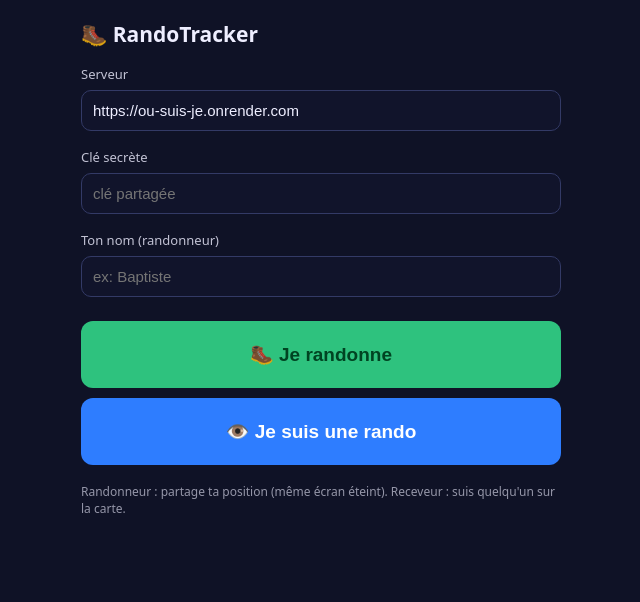
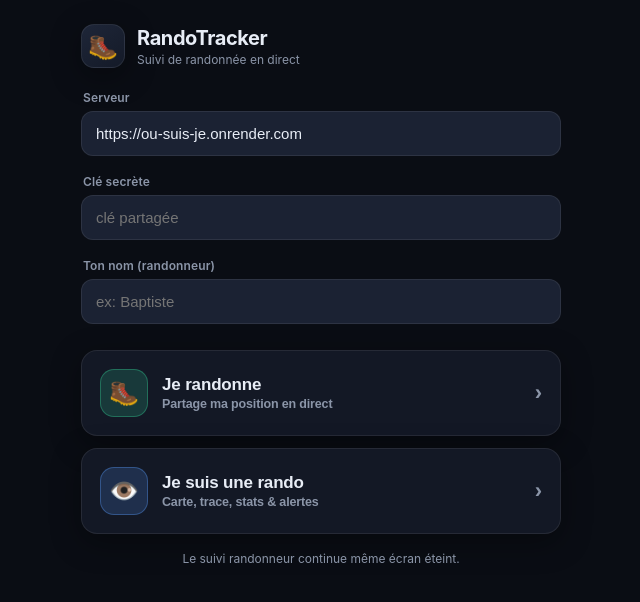
Before and after one commit to baaaptiiste/ou-suis-je, a website: page app/www/index.html in a window 1280 px wide. Shown: the whole page, without its empty margins (319-959 px from the left). Drawn offline with nearby package versions, Linux system fonts and the light colour scheme.

Commit message:
style: refonte graphique app (design moderne sobre - accueil, randonneur, receveur)

```diff
--- a/app/www/index.html
+++ b/app/www/index.html
@@ -6,45 +6,109 @@
   <title>RandoTracker</title>
   <link rel="stylesheet" href="https://unpkg.com/leaflet@1.9.4/dist/leaflet.css" />
   <style>
-    :root { color-scheme: dark; }
-    * { box-sizing: border-box; }
-    body { font-family: system-ui, sans-serif; margin: 0; background: #0f1226; color: #eef; }
+    :root {
+      color-scheme: dark;
+      --bg: #0a0d14;
+      --bg2: #131825;
+      --bg3: #1b2233;
+      --border: rgba(255,255,255,.08);
+      --text: #e8edf6;
+      --muted: #8b95a8;
+      --green: #34d399;
+      --blue: #5b9dff;
+      --red: #ff6b7a;
+      --amber: #f2c14e;
+      --radius: 16px;
+      --shadow: 0 8px 30px rgba(0,0,0,.35);
+    }
+    * { box-sizing: border-box; -webkit-tap-highlight-color: transparent; }
+    body {
+      font-family: -apple-system, BlinkMacSystemFont, "Segoe UI", system-ui, sans-serif;
+      margin: 0; background: var(--bg); color: var(--text);
+      -webkit-font-smoothing: antialiased;
+    }
     .screen { display: none; }
     .screen.on { display: block; }
-    .pad { padding: 20px; max-width: 520px; margin: 0 auto; }
-    h1 { font-size: 21px; margin: 0 0 14px; }
-    label { font-size: 13px; opacity: .8; }
-    input { width: 100%; padding: 11px; margin: 6px 0 14px; border-radius: 10px; border: 1px solid #333a66; background: #11142b; color: #eef; font-size: 15px; }
-    button { font-size: 17px; padding: 14px; border: 0; border-radius: 12px; cursor: pointer; width: 100%; margin-top: 10px; font-weight: 700; }
-    .big { padding: 22px; font-size: 19px; }
-    .blue { background: #2e7dff; color: #fff; }
-    .green { background: #2ec27e; color: #042; }
-    .start { background: #2ec27e; color: #042; }
-    .stop { background: #ff5d6c; color: #400; }
-    .arr { background: #f5c518; color: #330; }
-    .ghost { background: #1a1e3a; color: #9fb; }
-    .back { background: none; color: #8ab; width: auto; padding: 8px 0; margin: 0; font-size: 14px; font-weight: 600; text-align: left; }
-    .stats { display: grid; grid-template-columns: 1fr 1fr; gap: 8px; margin-top: 14px; }
-    .stat { background: #11142b; padding: 10px; border-radius: 10px; }
-    .stat b { display: block; font-size: 18px; }
-    .stat span { font-size: 12px; opacity: .7; }
-    #log { margin-top: 14px; font-size: 13px; opacity: .85; min-height: 20px; }
+    .pad { padding: 24px 20px calc(24px + env(safe-area-inset-bottom)); max-width: 520px; margin: 0 auto; }
+
+    .brand { display: flex; align-items: center; gap: 12px; margin-bottom: 22px; }
+    .brand .logo { width: 44px; height: 44px; border-radius: 13px; display: flex; align-items: center; justify-content: center; font-size: 24px; background: linear-gradient(145deg, #1e2638, #141a28); border: 1px solid var(--border); box-shadow: var(--shadow); }
+    .brand h1 { font-size: 20px; margin: 0; letter-spacing: -.02em; }
+    .brand .tag { font-size: 12px; color: var(--muted); margin-top: 2px; }
+    h1 { font-size: 20px; margin: 0 0 16px; letter-spacing: -.02em; }
+
+    label { display: block; font-size: 12px; color: var(--muted); margin: 4px 2px 6px; font-weight: 600; letter-spacing: .01em; }
+    input {
+      width: 100%; padding: 13px 14px; margin: 0 0 14px; font-size: 15px;
+      border-radius: 12px; border: 1px solid var(--border); background: var(--bg3); color: var(--text);
+      transition: border-color .15s, box-shadow .15s; outline: none;
+    }
+    input:focus { border-color: var(--green); box-shadow: 0 0 0 3px rgba(52,211,153,.18); }
+
+    button {
+      font-size: 16px; padding: 15px 16px; border: 0; border-radius: 14px; cursor: pointer;
+      width: 100%; margin-top: 12px; font-weight: 600; letter-spacing: -.01em;
+      transition: transform .08s ease, filter .15s; color: #fff;
+    }
+    button:active { transform: scale(.985); filter: brightness(1.05); }
+    .start { background: var(--green); color: #052b1e; }
+    .stop { background: var(--red); color: #2b0509; }
+    .arr { background: var(--amber); color: #2b2205; }
+    .blue { background: var(--blue); color: #04152e; }
+    .green { background: var(--green); color: #052b1e; }
+    .ghost { background: var(--bg3); color: var(--text); border: 1px solid var(--border); }
+
+    /* Cartes de choix de mode */
+    .mode {
+      --acc: var(--green);
+      display: flex; align-items: center; gap: 14px; text-align: left;
+      padding: 18px; background: var(--bg2); color: var(--text);
+      border: 1px solid var(--border); border-radius: var(--radius); box-shadow: var(--shadow);
+    }
+    .mode.blue { --acc: var(--blue); background: var(--bg2); }
+    .mode.green { --acc: var(--green); background: var(--bg2); }
+    .mode .mode-ico {
+      flex: 0 0 auto; width: 48px; height: 48px; border-radius: 14px; font-size: 24px;
+      display: flex; align-items: center; justify-content: center;
+      background: color-mix(in srgb, var(--acc) 18%, transparent);
+      border: 1px solid color-mix(in srgb, var(--acc) 35%, transparent);
+    }
+    .mode .mode-txt { display: flex; flex-direction: column; gap: 2px; }
+    .mode .mode-txt b { font-size: 17px; font-weight: 600; }
+    .mode .mode-txt small { font-size: 12.5px; color: var(--muted); }
+    .mode::after { content: "›"; margin-left: auto; color: var(--muted); font-size: 22px; }
+
+    .back {
+      background: none; color: var(--muted); width: auto; padding: 6px 0; margin: 0 0 4px;
+      font-size: 14px; font-weight: 600; text-align: left;
+    }
+    .sub { font-size: 12px; color: var(--muted); margin-top: 16px; line-height: 1.5; text-align: center; }
+
+    .stats { display: grid; grid-template-columns: 1fr 1fr; gap: 10px; margin-top: 18px; }
+    .stat { background: var(--bg2); padding: 14px; border-radius: 14px; border: 1px solid var(--border); }
+    .stat b { display: block; font-size: 21px; font-weight: 700; letter-spacing: -.02em; font-variant-numeric: tabular-nums; }
+    .stat span { font-size: 11px; color: var(--muted); text-transform: uppercase; letter-spacing: .04em; }
+
+    #log { margin-top: 16px; font-size: 13px; color: var(--muted); min-height: 20px; padding: 11px 13px; background: var(--bg2); border: 1px solid var(--border); border-radius: 12px; }
 
     /* Receveur plein ecran */
     #receiver.on { display: flex; flex-direction: column; height: 100vh; }
-    #recHead { padding: 8px 12px; }
-    #bar { font-size: 13px; opacity: .9; margin-top: 4px; }
-    #alert { display: none; padding: 9px 12px; font-weight: 700; }
-    #alert.warn { display: block; background: #f5c518; color: #330; }
-    #alert.danger { display: block; background: #ff5d6c; color: #fff; }
-    #alert.ok { display: block; background: #2ec27e; color: #042; }
-    #recStats { display: grid; grid-template-columns: repeat(4,1fr); gap: 6px; padding: 6px 10px; background: #11142b; }
-    #recStats .stat { padding: 7px; }
-    #recStats b { font-size: 15px; }
-    #recStats span { font-size: 10px; }
+    #recHead { padding: calc(10px + env(safe-area-inset-top)) 14px 10px; background: var(--bg2); border-bottom: 1px solid var(--border); }
+    #bar { font-size: 14px; font-weight: 600; margin-top: 2px; letter-spacing: -.01em; }
+    #alert { display: none; padding: 11px 14px; font-weight: 600; font-size: 14px; }
+    #alert.warn { display: block; background: var(--amber); color: #2b2205; }
+    #alert.danger { display: block; background: var(--red); color: #fff; }
+    #alert.ok { display: block; background: var(--green); color: #052b1e; }
+    #recStats { display: grid; grid-template-columns: repeat(4,1fr); gap: 1px; padding: 0; background: var(--border); }
+    #recStats .stat { padding: 9px 8px; border-radius: 0; border: 0; background: var(--bg); }
+    #recStats b { font-size: 16px; }
+    #recStats span { font-size: 9.5px; }
     #map { flex: 1; width: 100%; }
-    #mapctrl { display: flex; gap: 8px; margin-top: 6px; }
-    .mapbtn { width: auto; margin: 0; padding: 7px 12px; font-size: 13px; background: #1a1e3a; color: #cde; }
+    #mapctrl { display: flex; gap: 8px; margin-top: 8px; }
+    .mapbtn {
+      width: auto; margin: 0; padding: 8px 14px; font-size: 13px; font-weight: 600;
+      background: var(--bg3); color: var(--text); border: 1px solid var(--border); border-radius: 999px;
+    }
   </style>
 </head>
 <body>
@@ -52,16 +116,28 @@
   <!-- ACCUEIL -->
   <section id="home" class="screen on">
     <div class="pad">
-      <h1>🥾 RandoTracker</h1>
+      <div class="brand">
+        <div class="logo">🥾</div>
+        <div>
+          <h1>RandoTracker</h1>
+          <div class="tag">Suivi de randonnée en direct</div>
+        </div>
+      </div>
       <label>Serveur</label>
       <input id="base" placeholder="https://ou-suis-je.onrender.com" />
       <label>Clé secrète</label>
       <input id="key" placeholder="clé partagée" />
       <label>Ton nom (randonneur)</label>
       <input id="hname" placeholder="ex: Baptiste" />
-      <button class="big green" id="goHiker">🥾 Je randonne</button>
-      <button class="big blue" id="goReceiver">👁️ Je suis une rando</button>
-      <p style="font-size:12px;opacity:.6;margin-top:18px">Randonneur : partage ta position (même écran éteint). Receveur : suis quelqu'un sur la carte.</p>
+      <button class="mode green" id="goHiker">
+        <span class="mode-ico">🥾</span>
+        <span class="mode-txt"><b>Je randonne</b><small>Partage ma position en direct</small></span>
+      </button>
+      <button class="mode blue" id="goReceiver">
+        <span class="mode-ico">👁️</span>
+        <span class="mode-txt"><b>Je suis une rando</b><small>Carte, trace, stats &amp; alertes</small></span>
+      </button>
+      <p class="sub">Le suivi randonneur continue même écran éteint.</p>
     </div>
   </section>
 
```
